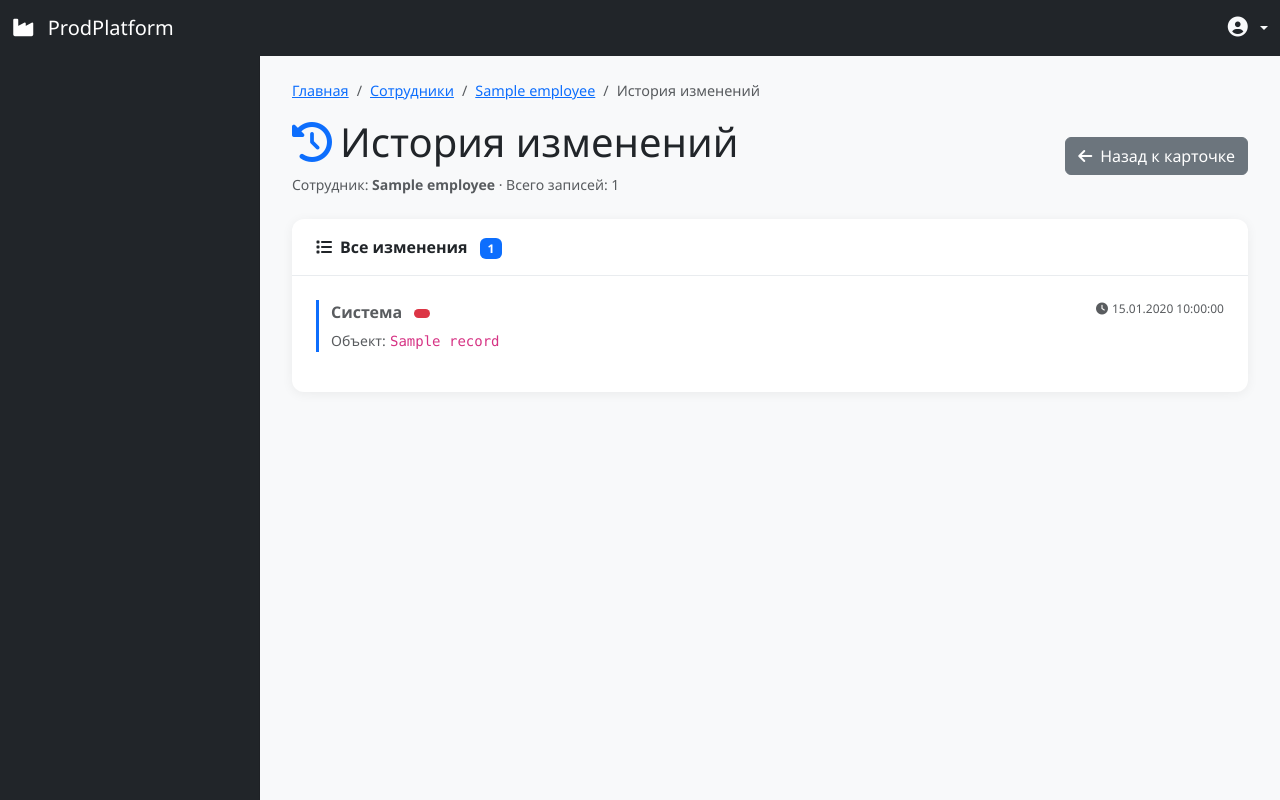
After one commit to 7Chavok7/PROD_Platform, a Django app: template templates/employees/employee_history.html in a window 1280 px wide. The commit adds this page. Run offline with Django 3.2, Linux system fonts and the light colour scheme; the template is opened without the code that fills it: most values are stand-ins (such as "Sample title", 1, 10 or a date in 2020).

Commit message:
feat: история изменений сотрудника
- В карточке сотрудника показываются только 5 последних записей
- Добавлена кнопка 'Вся история' в правом верхнем углу
- Создан отдельный маршрут /employees/<pk>/history/
- Полная история с пагинацией (20 записей на страницу)
- Отображение всех деталей изменений
- Счетчик общего количества записей

```diff
--- a/employees/urls.py
+++ b/employees/urls.py
@@ -15,6 +15,9 @@
     path('<int:pk>/edit/', views.employee_edit, name='employee_edit'),
     path('<int:pk>/', views.employee_detail, name='employee_detail'),
     path('<int:pk>/delete/', views.employee_delete, name='employee_delete'),
+
+    # История изменений сотрудника
+    path('<int:pk>/history/', views.employee_history, name='employee_history'),
 
     # Участки
     path('departments/', views.department_list, name='department_list'),
--- /dev/null
+++ b/templates/employees/employee_history.html
@@ -0,0 +1,159 @@
+{% extends 'base.html' %}
+{% load static %}
+
+{% block title %}{{ title }}{% endblock %}
+
+{% block extra_css %}
+<link href="{% static 'css/employee_detail.css' %}" rel="stylesheet">
+{% endblock %}
+
+{% block breadcrumb_items %}
+<li class="breadcrumb-item"><a href="{% url 'employees:employee_list' %}">Сотрудники</a></li>
+<li class="breadcrumb-item"><a href="{% url 'employees:employee_detail' employee.pk %}">{{ employee }}</a></li>
+<li class="breadcrumb-item active">История изменений</li>
+{% endblock %}
+
+{% block content %}
+
+<!-- ============================================================ -->
+<!-- ЗАГОЛОВОК                                                    -->
+<!-- ============================================================ -->
+<div class="d-flex justify-content-between align-items-center mb-4">
+    <div>
+        <h1>
+            <i class="fas fa-history text-primary me-2"></i>История изменений
+        </h1>
+        <p class="text-muted small mb-0">
+            Сотрудник: <strong>{{ employee }}</strong> · Всего записей: {{ history_count }}
+        </p>
+    </div>
+    <div>
+        <a href="{% url 'employees:employee_detail' employee.pk %}" class="btn btn-secondary">
+            <i class="fas fa-arrow-left me-2"></i>Назад к карточке
+        </a>
+    </div>
+</div>
+
+<!-- ============================================================ -->
+<!-- СПИСОК ИСТОРИИ                                               -->
+<!-- ============================================================ -->
+<div class="card">
+    <div class="card-header">
+        <i class="fas fa-list me-2"></i>Все изменения
+        <span class="badge bg-primary ms-2">{{ history_count }}</span>
+    </div>
+    <div class="card-body">
+        {% if history_page %}
+            {% for record in history_page %}
+            <div class="history-item history-action-{{ record.history_type }} mb-3">
+                <div class="d-flex justify-content-between align-items-start">
+                    <div>
+                        <span class="history-user fw-bold">
+                            {% if record.history_user %}
+                                {{ record.history_user.get_full_name|default:record.history_user.username }}
+                            {% else %}
+                                <span class="text-muted">Система</span>
+                            {% endif %}
+                        </span>
+                        <span class="badge {% if record.history_type == '+' %}bg-success{% elif record.history_type == '~' %}bg-warning text-dark{% else %}bg-danger{% endif %} ms-2">
+                            {% if record.history_type == '+' %}
+                                <i class="fas fa-plus me-1"></i>Создание
+                            {% elif record.history_type == '~' %}
+                                <i class="fas fa-edit me-1"></i>Изменение
+                            {% elif record.history_type == '-' %}
+                                <i class="fas fa-trash me-1"></i>Удаление
+                            {% endif %}
+                        </span>
+                    </div>
+                    <span class="history-date text-muted small">
+                        <i class="fas fa-clock me-1"></i>{{ record.history_date|date:"d.m.Y H:i:s" }}
+                    </span>
+                </div>
+
+                <div class="mt-1">
+                    <span class="text-muted small">Объект:</span>
+                    <code>{{ record }}</code>
+                </div>
+
+                {% if record.history_type == '~' and record.diff_against %}
+                    <div class="mt-2">
+                        <span class="text-muted small">Изменения:</span>
+                        <div class="ms-3 mt-1">
+                            {% for field, diff in record.diff_against.items %}
+                                <div class="small py-1">
+                                    <strong>{{ field|capfirst }}:</strong>
+                                    <span class="text-danger text-decoration-line-through">{{ diff.old|default:'(пусто)' }}</span>
+                                    <i class="fas fa-arrow-right mx-1 text-muted"></i>
+                                    <span class="text-success">{{ diff.new|default:'(пусто)' }}</span>
+                                </div>
+                            {% endfor %}
+                        </div>
+                    </div>
+                {% endif %}
+
+                {% if record.history_type == '+' %}
+                    <div class="mt-2 text-muted small">
+                        <i class="fas fa-info-circle me-1"></i>Создана новая запись
+                    </div>
+                {% endif %}
+
+                {% if record.history_type == '-' %}
+                    <div class="mt-2 text-muted small">
+                        <i class="fas fa-info-circle me-1"></i>Запись была удалена
+                    </div>
+                {% endif %}
+            </div>
+            {% endfor %}
+
+            <!-- ============================================================ -->
+            <!-- ПАГИНАЦИЯ                                                   -->
+            <!-- ============================================================ -->
+            {% if history_page.has_other_pages %}
+            <nav aria-label="История изменений">
+                <ul class="pagination justify-content-center mt-4">
+                    {% if history_page.has_previous %}
+                        <li class="page-item">
+                            <a class="page-link" href="?page=1">
+                                <i class="fas fa-angle-double-left"></i>
+                            </a>
+                        </li>
+                        <li class="page-item">
+                            <a class="page-link" href="?page={{ history_page.previous_page_number }}">
+                                <i class="fas fa-angle-left"></i>
+                            </a>
+                        </li>
+                    {% endif %}
+
+                    <li class="page-item active">
+                        <span class="page-link">
+                            {{ history_page.number }} / {{ history_page.paginator.num_pages }}
+                        </span>
+                    </li>
+
+                    {% if history_page.has_next %}
+                        <li class="page-item">
+                            <a class="page-link" href="?page={{ history_page.next_page_number }}">
+                                <i class="fas fa-angle-right"></i>
+                            </a>
+                        </li>
+                        <li class="page-item">
+                            <a class="page-link" href="?page={{ history_page.paginator.num_pages }}">
+                                <i class="fas fa-angle-double-right"></i>
+                            </a>
+                        </li>
+                    {% endif %}
+                </ul>
+            </nav>
+            {% endif %}
+
+        {% else %}
+            <div class="text-center py-5 text-muted">
+                <i class="fas fa-history fa-3x d-block mb-3 opacity-25"></i>
+                <h5>История изменений пуста</h5>
+                <p class="small">Для этого сотрудника пока нет записей</p>
+            </div>
+        {% endif %}
+    </div>
+</div>
+
+{% endblock %}
```
Also changed, not shown: employees/views.py (+29 -0 lines), templates/employees/employee_detail.html (+19 -8 lines).
